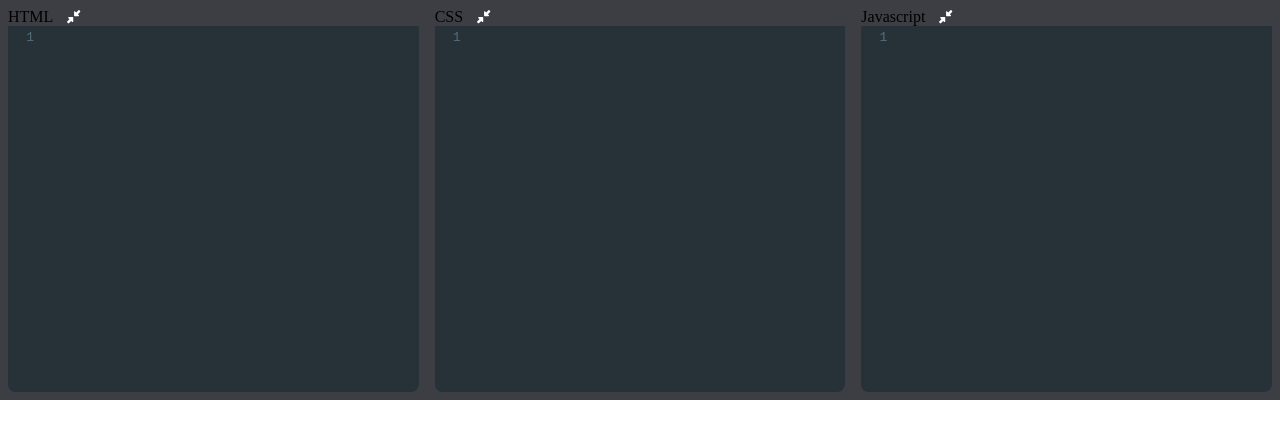
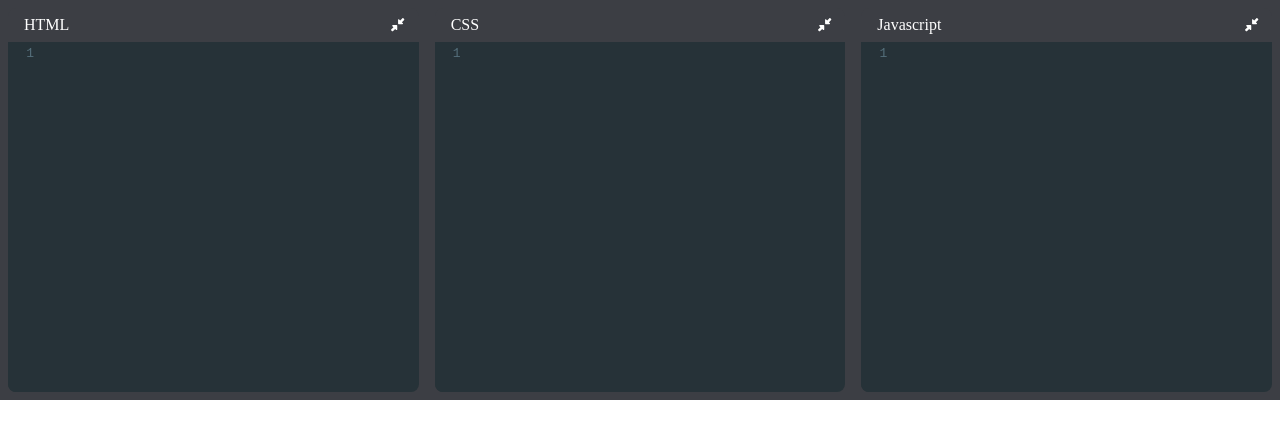
Before and after one commit to bellodavid/codetrix, a React (Create React App) app: page / in a window 1280 px wide. Shown: the top 438 px of the page. Built offline with nearby package versions, Linux system fonts and the light colour scheme.

Commit message:
bug fixes

```diff
--- a/src/components/Editor.js
+++ b/src/components/Editor.js
@@ -7,6 +7,7 @@ import 'codemirror/mode/css/css'
 import {Controlled as ControlledEditor} from 'react-codemirror2'
 import { FontAwesomeIcon } from '@fortawesome/react-fontawesome'
 import {faCompressAlt, faExpandAlt} from '@fortawesome/free-solid-svg-icons'
+
 export default function Editor({displayName, language, onChange, value}) {
 
     const [open, setOpen] = useState(true);
@@ -16,13 +17,13 @@ export default function Editor({displayName, language, onChange, value}) {
 
     }
   return (
-    <div className={`editor-container ${open? "" : "collapsed"}`}>
+    <div className={`editor-container ${open ? "" : "collapsed"}`}>
         <div className='editor-title'>
             {displayName}
             <button
             type = "button"
             className="expand-collapse-btn"
-            onclick={() => prevOpen => !prevOpen}><FontAwesomeIcon icon={open ? faCompressAlt : faExpandAlt}/></button>
+            onclick={() => setOpen(prevOpen => !prevOpen)}><FontAwesomeIcon icon={open ? faCompressAlt : faExpandAlt}/></button>
         </div>
         <ControlledEditor
         onBeforeChange={handleChange}
--- a/src/index.css
+++ b/src/index.css
@@ -16,7 +16,6 @@ body {
   margin-left: .5rem;
   background: none;
   border: none;
-  border: none;
   color: white;
   cursor: pointer;
 }
@@ -29,7 +28,7 @@ body {
   background-color: hsl(225, 6%, 25%);
 }
 
-editor-title {
+.editor-title {
   display: flex;
   justify-content: space-between;
   background-color: hsl(225, 6%, 25%);
@@ -52,7 +51,7 @@ editor-title {
   height: 100% !important;
 }
 
-editor-container.collapsed .CodeMirror-scroll {
+.editor-container.collapsed .CodeMirror-scroll {
   position: absolute;
   overflow: hidden !important;
 }
```
